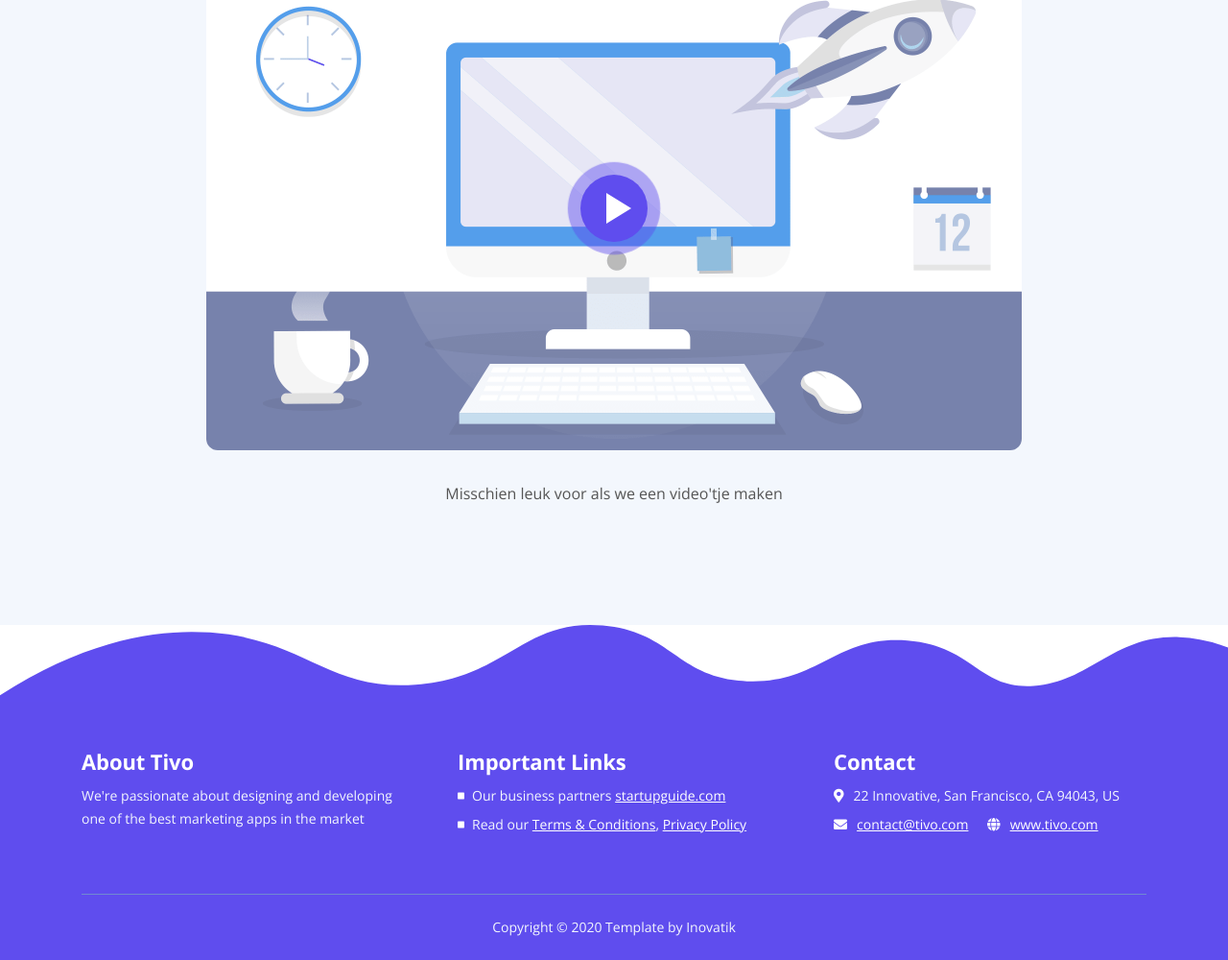
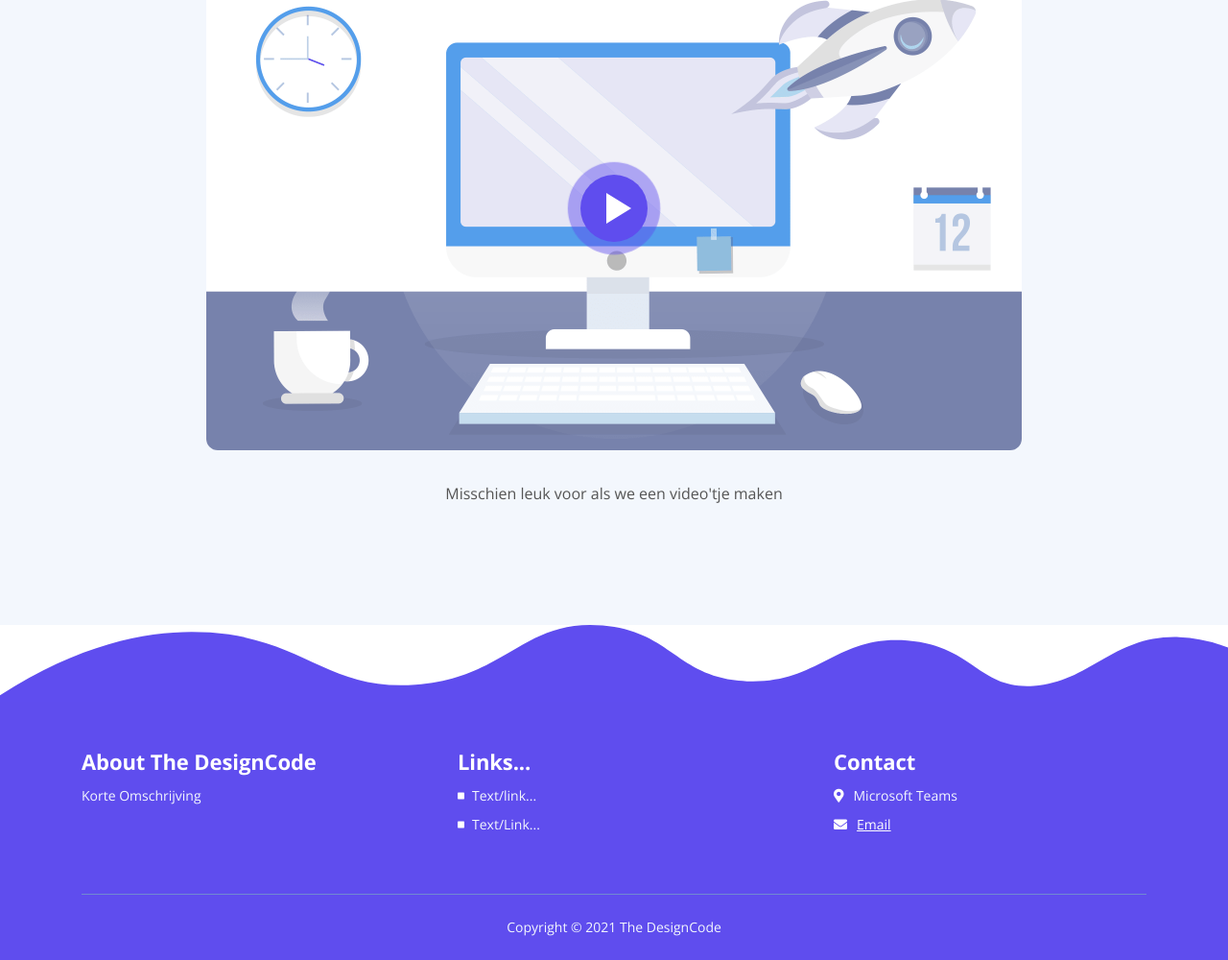
Before and after one commit to YorickVdVenne/Medialab, a plain HTML site: page web/index.html in a window 1280 px wide. Shown: the part 3848-4848 px from the top of the page at 96% size. Drawn offline with nearby package versions, Linux system fonts and the light colour scheme.

Commit message:
Fixing Footer

```diff
--- a/web/index.html
+++ b/web/index.html
@@ -644,21 +644,21 @@
             <div class="row">
                 <div class="col-md-4">
                     <div class="footer-col first">
-                        <h4>About Tivo</h4>
-                        <p class="p-small">We're passionate about designing and developing one of the best marketing apps in the market</p>
+                        <h4>About The DesignCode</h4>
+                        <p class="p-small">Korte Omschrijving</p>
                     </div>
                 </div> <!-- end of col -->
                 <div class="col-md-4">
                     <div class="footer-col middle">
-                        <h4>Important Links</h4>
+                        <h4>Links...</h4>
                         <ul class="list-unstyled li-space-lg p-small">
                             <li class="media">
                                 <i class="fas fa-square"></i>
-                                <div class="media-body">Our business partners <a class="white" href="#your-link">startupguide.com</a></div>
+                                <div class="media-body">Text/link...</div>
                             </li>
                             <li class="media">
                                 <i class="fas fa-square"></i>
-                                <div class="media-body">Read our <a class="white" href="terms-conditions.html">Terms & Conditions</a>, <a class="white" href="privacy-policy.html">Privacy Policy</a></div>
+                                <div class="media-body">Text/Link...</div>
                             </li>
                         </ul>
                     </div>
@@ -669,11 +669,11 @@
                         <ul class="list-unstyled li-space-lg p-small">
                             <li class="media">
                                 <i class="fas fa-map-marker-alt"></i>
-                                <div class="media-body">22 Innovative, San Francisco, CA 94043, US</div>
+                                <div class="media-body">Microsoft Teams</div>
                             </li>
                             <li class="media">
                                 <i class="fas fa-envelope"></i>
-                                <div class="media-body"><a class="white" href="mailto:contact@tivo.com">contact@tivo.com</a> <i class="fas fa-globe"></i><a class="white" href="#your-link">www.tivo.com</a></div>
+                                <div class="media-body"><a class="white" href="mailto:0967354@hr.nl">Email</a></div>
                             </li>
                         </ul>
                     </div>
@@ -689,7 +689,7 @@
         <div class="container">
             <div class="row">
                 <div class="col-lg-12">
-                    <p class="p-small">Copyright © 2020 <a href="https://inovatik.com">Template by Inovatik</a></p>
+                    <p class="p-small">Copyright © 2021 <a href="https://github.com/YorickVdVenne/Medialab"></a>The DesignCode</p>
                 </div> <!-- end of col -->
             </div> <!-- enf of row -->
         </div> <!-- end of container -->
```
